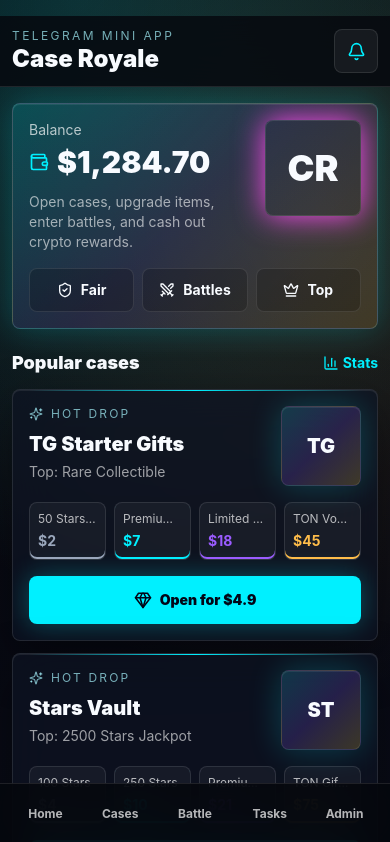
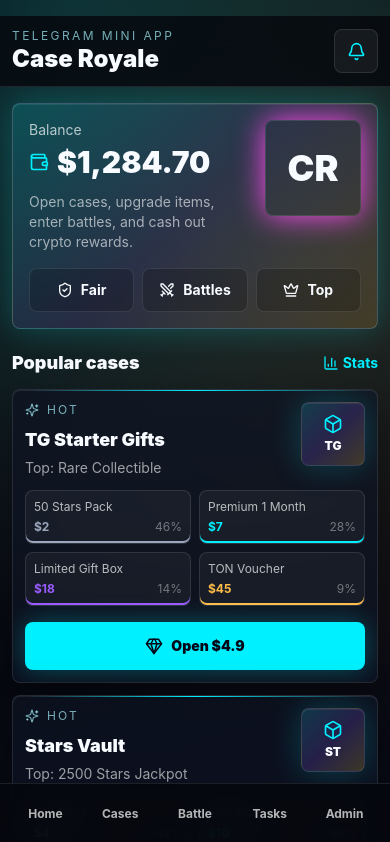
Before and after one commit to Tima564564/case, a Next.js app in the folder apps/web/: page / in a window 390 px wide. Shown: the top 842 px of the page. Built offline with nearby package versions, Linux system fonts and the light colour scheme.

Commit message:
Improve mobile gift case cards

```diff
--- a/apps/web/src/components/CaseCard.tsx
+++ b/apps/web/src/components/CaseCard.tsx
@@ -1,57 +1,59 @@
 "use client";
 
 import { motion } from "framer-motion";
-import { Gem, Sparkles } from "lucide-react";
-import type { Rarity } from "../lib/mock";
-
-type Drop = {
-  name: string;
-  value: number;
-  rarity: Rarity;
-};
+import { Box, Gem, Sparkles } from "lucide-react";
+import type { Drop } from "../lib/mock";
 
 type Props = {
   name: string;
   price: number;
   image: string;
   hot: boolean;
+  type: string;
   drops: Drop[];
   onOpen: () => void;
 };
 
-export function CaseCard({ name, price, image, hot, drops, onOpen }: Props) {
-  const bestDrop = drops[drops.length - 1];
+export function CaseCard({ name, price, image, hot, type, drops, onOpen }: Props) {
+  const bestDrop = drops.reduce((best, drop) => (drop.value > best.value ? drop : best), drops[0]);
 
   return (
     <motion.article
+      layout
       whileTap={{ scale: 0.98 }}
-      className="glass relative overflow-hidden rounded-[8px] p-4"
+      className="glass relative overflow-hidden rounded-[8px] p-3"
     >
       <div className="absolute inset-x-4 top-0 h-px bg-gradient-to-r from-transparent via-cyanGlow to-transparent" />
       <div className="flex items-start justify-between gap-3">
-        <div>
+        <div className="min-w-0">
           <div className="flex items-center gap-2 text-xs uppercase tracking-[.18em] text-cyan-200/70">
             <Sparkles size={14} />
-            {hot ? "Hot drop" : "Vault"}
+            {hot ? "Hot" : type}
           </div>
-          <h3 className="mt-2 text-xl font-black">{name}</h3>
+          <h3 className="mt-2 truncate text-lg font-black">{name}</h3>
           <p className="mt-1 text-sm text-white/60">Top: {bestDrop.name}</p>
         </div>
-        <div className="grid h-20 w-20 place-items-center rounded-[8px] border border-white/10 bg-gradient-to-br from-cyan-400/20 via-violet-500/20 to-amber-300/20 text-xl font-black shadow-neon">
-          {image}
+        <div className="grid h-16 w-16 shrink-0 place-items-center rounded-[8px] border border-white/10 bg-gradient-to-br from-cyan-400/20 via-violet-500/20 to-amber-300/20 shadow-neon">
+          <div className="text-center">
+            <Box className="mx-auto text-cyanGlow" size={20} />
+            <p className="mt-1 text-xs font-black">{image}</p>
+          </div>
         </div>
       </div>
 
-      <div className="mt-4 flex gap-2 overflow-hidden">
+      <div className="mt-3 grid grid-cols-2 gap-2">
         {drops.slice(0, 4).map((drop) => (
           <div
             key={drop.name}
-            className={`rarity-${drop.rarity.toLowerCase()} min-w-0 flex-1 rounded-[8px] border border-white/10 bg-white/[.045] p-2`}
+            className={`rarity-${drop.rarity.toLowerCase()} min-w-0 rounded-[8px] border border-white/10 bg-white/[.045] p-2`}
             style={{ boxShadow: "inset 0 -2px 0 var(--rarity)" }}
           >
             <div className="truncate text-xs text-white/70">{drop.name}</div>
-            <div className="mt-1 text-sm font-bold" style={{ color: "var(--rarity)" }}>
-              ${drop.value}
+            <div className="mt-1 flex items-center justify-between gap-2 text-xs">
+              <span className="font-bold" style={{ color: "var(--rarity)" }}>
+                ${drop.value}
+              </span>
+              <span className="text-white/40">{drop.chance}%</span>
             </div>
           </div>
         ))}
@@ -62,7 +64,7 @@
         className="mt-4 flex h-12 w-full items-center justify-center gap-2 rounded-[8px] bg-cyanGlow text-sm font-black text-slate-950 shadow-[0_0_26px_rgba(0,240,255,.3)] transition hover:brightness-110"
       >
         <Gem size={18} />
-        Open for ${price}
+        Open ${price}
       </button>
     </motion.article>
   );
```
